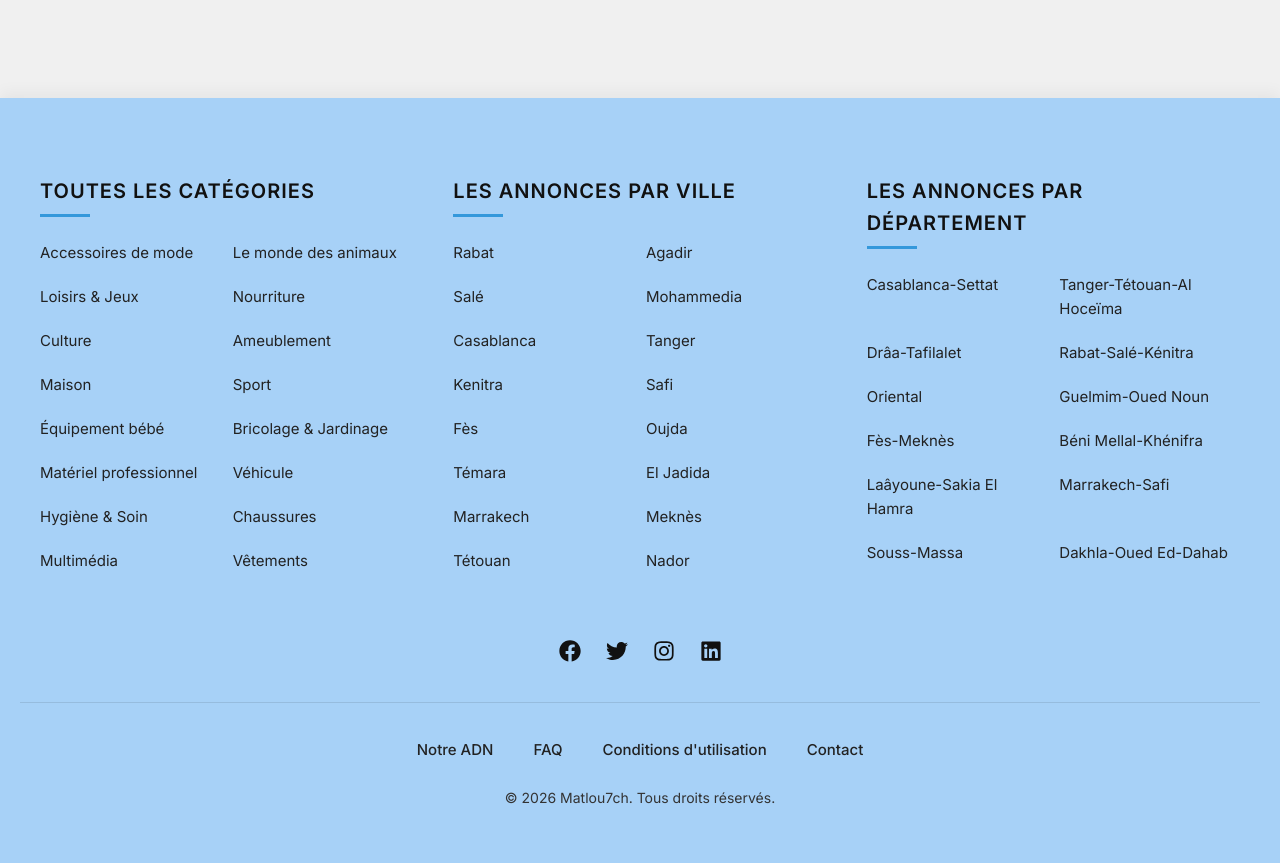
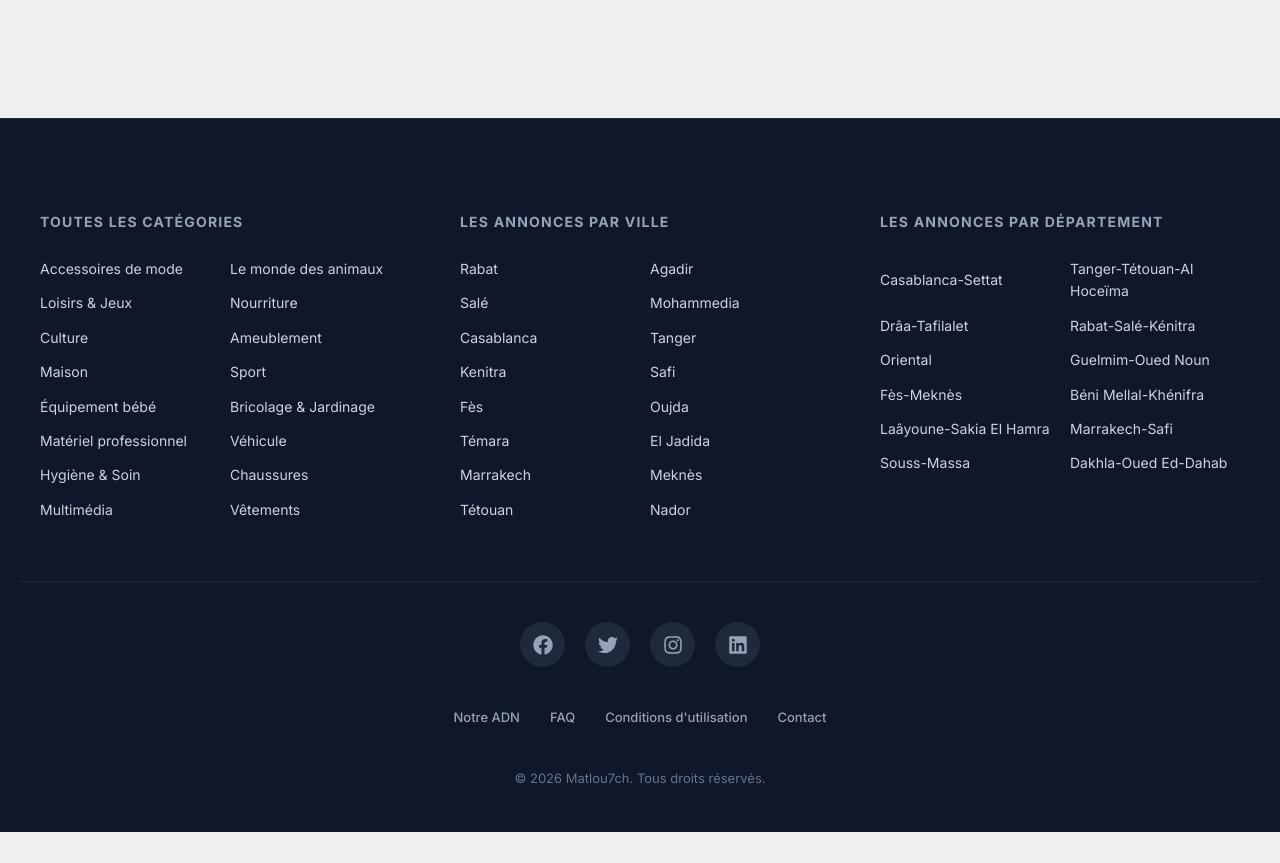
Before and after one commit to haytamnajim/matlou7ch-app, a React (Create React App) app: page / in a window 1280 px wide. Shown: the part 2733-3596 px from the top of the page. After the commit the page ends 3565 px from the top, so only its background shows below. Built offline with nearby package versions, Linux system fonts and the light colour scheme; no server answers.

Commit message:
Style : modernisation du pied de page avec theme sombre

```diff
--- a/src/components/Footer.css
+++ b/src/components/Footer.css
@@ -1,124 +1,143 @@
-@import url('https://fonts.googleapis.com/css2?family=Inter:wght@400;500;600&display=swap');
+@import url('https://fonts.googleapis.com/css2?family=Inter:wght@400;500;600;700&display=swap');
 
 .app-footer {
-  background-color: #a7d1f7;
-  color: #111;
-  padding: 60px 20px 40px;
-  margin-top: 60px;
-  box-shadow: 0 -5px 15px rgba(0, 0, 0, 0.05);
+  background-color: #0f172a;
+  /* Slate 900 - Dark Premium Background */
+  color: #e2e8f0;
+  /* Slate 200 - High legibility text */
+  padding: 80px 20px 30px;
+  margin-top: 80px;
   font-family: 'Inter', sans-serif;
   line-height: 1.6;
+  border-top: 1px solid #1e293b;
 }
 
 .footer-content {
   max-width: 1200px;
   margin: 0 auto;
   display: grid;
-  grid-template-columns: repeat(auto-fit, minmax(250px, 1fr));
-  gap: 40px;
+  grid-template-columns: repeat(auto-fit, minmax(280px, 1fr));
+  gap: 60px;
 }
 
 .footer-section {
-  margin-bottom: 20px;
+  display: flex;
+  flex-direction: column;
 }
 
 .footer-title {
-  font-size: 20px;
-  color: #111;
-  margin-bottom: 20px;
-  font-weight: 600;
+  font-size: 14px;
+  color: #94a3b8;
+  /* Slate 400 - Muted section header */
+  margin-bottom: 25px;
+  font-weight: 700;
   text-transform: uppercase;
-  letter-spacing: 1px;
+  letter-spacing: 1.2px;
   position: relative;
-  padding-bottom: 10px;
+  display: inline-block;
 }
 
 .footer-title::after {
-  content: '';
-  position: absolute;
-  left: 0;
-  bottom: 0;
-  width: 50px;
-  height: 3px;
-  background-color: #3498db;
+  /* Removed the underline for a cleaner look, or use a smaller dot if preferred */
+  content: none;
 }
 
 .footer-grid {
   display: grid;
   grid-template-columns: repeat(2, 1fr);
-  gap: 12px;
+  gap: 12px 20px;
 }
 
 .footer-link {
-  color: #222;
+  color: #cbd5e1;
+  /* Slate 300 */
   text-decoration: none;
-  font-size: 15px;
-  transition: all 0.3s ease;
-  display: block;
-  padding: 4px 0;
+  font-size: 14px;
+  transition: all 0.2s ease;
+  display: flex;
+  align-items: center;
 }
 
 .footer-link:hover {
-  color: #3498db;
-  transform: translateX(5px);
+  color: #60a5fa;
+  /* Blue 400 - Bright accent on hover */
+  transform: translateX(3px);
 }
 
 .footer-social {
   display: flex;
   justify-content: center;
-  gap: 25px;
-  margin: 40px 0 30px;
+  gap: 20px;
+  margin: 60px 0 40px;
+  padding-top: 40px;
+  border-top: 1px solid #1e293b;
 }
 
 .social-icon {
-  color: #111;
-  font-size: 22px;
-  transition: all 0.3s ease;
+  color: #94a3b8;
+  font-size: 20px;
+  background-color: #1e293b;
+  width: 45px;
+  height: 45px;
+  border-radius: 50%;
+  display: flex;
+  align-items: center;
+  justify-content: center;
+  transition: all 0.3s cubic-bezier(0.4, 0, 0.2, 1);
+  text-decoration: none;
+  /* Ensure no underline on anchor */
 }
 
 .social-icon:hover {
-  color: #3498db;
-  transform: translateY(-5px);
+  color: white;
+  background-color: #4a56e2;
+  transform: translateY(-4px);
+  box-shadow: 0 10px 15px -3px rgba(74, 86, 226, 0.4);
 }
 
 .footer-bottom {
   text-align: center;
-  padding-top: 30px;
-  margin-top: 30px;
-  border-top: 1px solid rgba(0, 0, 0, 0.1);
+  padding-top: 0;
+  margin-top: 0;
+  display: flex;
+  flex-direction: column;
+  align-items: center;
+  gap: 20px;
 }
 
 .footer-links {
   display: flex;
   justify-content: center;
   flex-wrap: wrap;
-  gap: 20px;
-  margin-bottom: 20px;
+  gap: 30px;
+  margin-bottom: 10px;
 }
 
 .footer-page-link {
-  color: #222;
+  color: #94a3b8;
   text-decoration: none;
-  font-size: 15px;
+  font-size: 13px;
   font-weight: 500;
   transition: color 0.2s;
-  padding: 5px 10px;
 }
 
 .footer-page-link:hover {
-  color: #3498db;
+  color: #e2e8f0;
+  text-decoration: underline;
 }
 
 .footer-copyright {
-  color: #333;
-  font-size: 14px;
-  font-weight: 400;
+  color: #64748b;
+  /* Slate 500 - very subtle */
+  font-size: 13px;
+  margin-top: 10px;
 }
 
-/* Responsive */
+/* Responsive adjustments */
 @media (max-width: 992px) {
   .footer-content {
     grid-template-columns: repeat(2, 1fr);
+    gap: 40px;
   }
 }
 
@@ -129,6 +148,11 @@
 
   .footer-grid {
     grid-template-columns: repeat(2, 1fr);
+  }
+
+  .app-footer {
+    padding-top: 60px;
+    margin-top: 40px;
   }
 }
 
```
